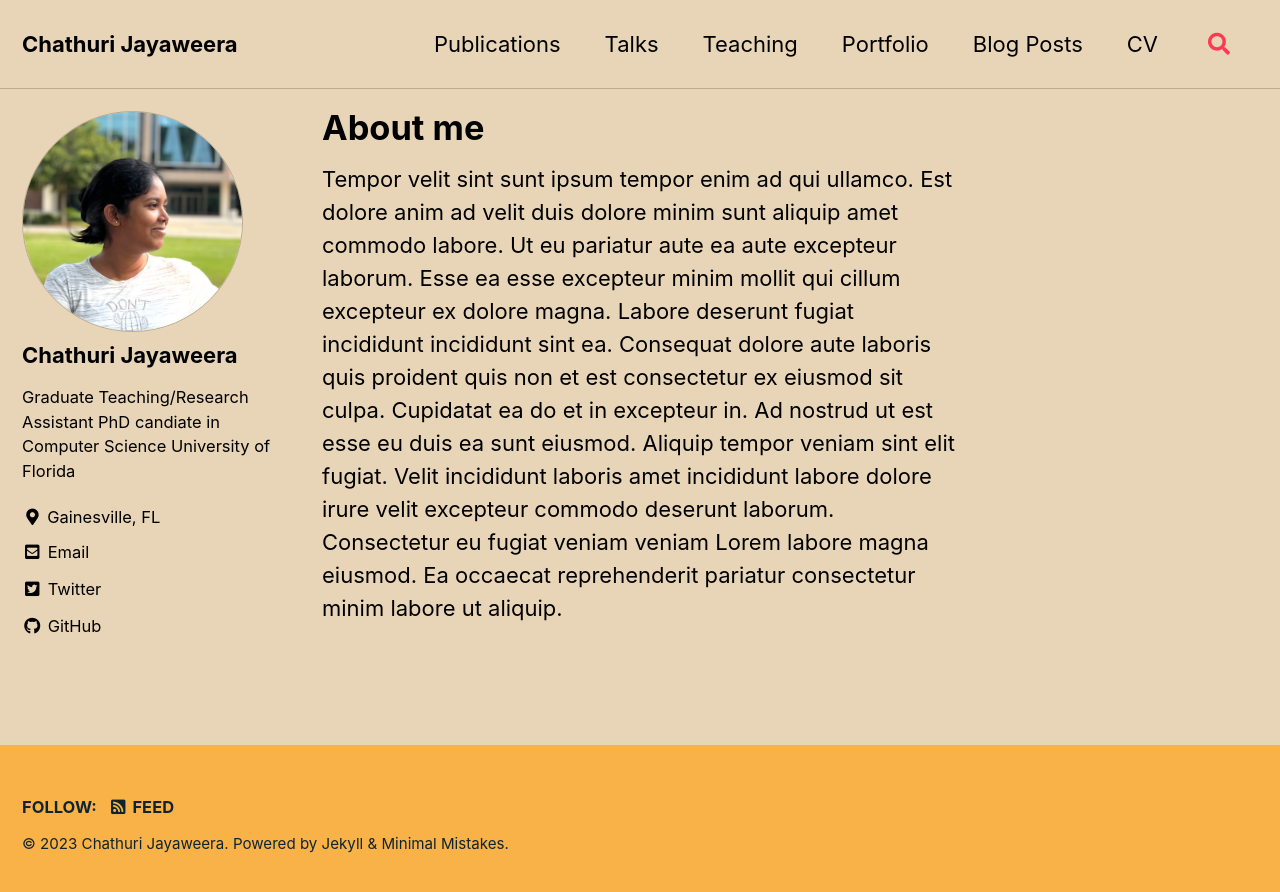
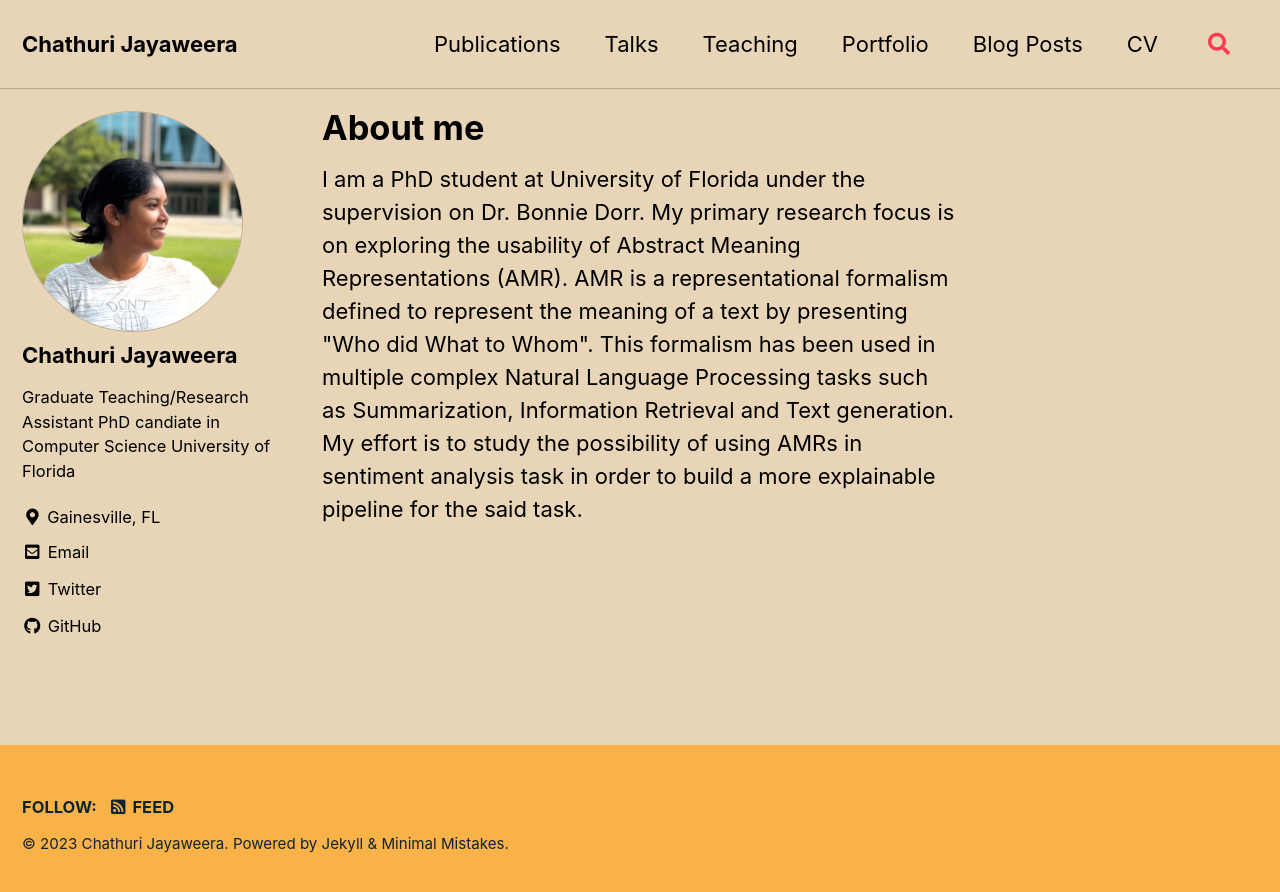
Before and after one commit to chestnutjay/chestnutjay.github.io, a Jekyll site: the page built from index.html, in a window 1280 px wide. Shown: the top 892 px of the page. Built offline with Jekyll 4.4.1, drawn with Linux system fonts in a browser that asks for light colours; cached includes are drawn as plain includes; our own code applies the rules of GitHub Pages for plain Markdown files; the list of posts is cut into pages by our own code.

Commit message:
updated index.html, deleted about.md

```diff
--- a/index.html
+++ b/index.html
@@ -3,6 +3,5 @@
 author_profile: true
 title: "About me"
 ---
-Tempor velit sint sunt ipsum tempor enim ad qui ullamco. Est dolore anim ad velit duis dolore minim sunt aliquip amet commodo labore. Ut eu pariatur aute ea aute excepteur laborum. Esse ea esse excepteur minim mollit qui cillum excepteur ex dolore magna. Labore deserunt fugiat incididunt incididunt sint ea. Consequat dolore aute laboris quis proident quis non et est consectetur ex eiusmod sit culpa.
-
-Cupidatat ea do et in excepteur in. Ad nostrud ut est esse eu duis ea sunt eiusmod. Aliquip tempor veniam sint elit fugiat. Velit incididunt laboris amet incididunt labore dolore irure velit excepteur commodo deserunt laborum. Consectetur eu fugiat veniam veniam Lorem labore magna eiusmod. Ea occaecat reprehenderit pariatur consectetur minim labore ut aliquip.
+I am a PhD student at University of Florida under the supervision on Dr. Bonnie Dorr. My primary research focus is on exploring the usability of Abstract Meaning Representations (AMR). AMR is a representational formalism defined to represent the meaning of a text by presenting "Who did What to Whom". This formalism has been used in multiple complex Natural Language Processing tasks such as Summarization, Information Retrieval and Text generation. My effort is to study the possibility of using AMRs in sentiment analysis task in order to
+build a more explainable pipeline for the said task.
```
Also changed, not shown: _pages/about.md (deleted, +0 -12 lines).
